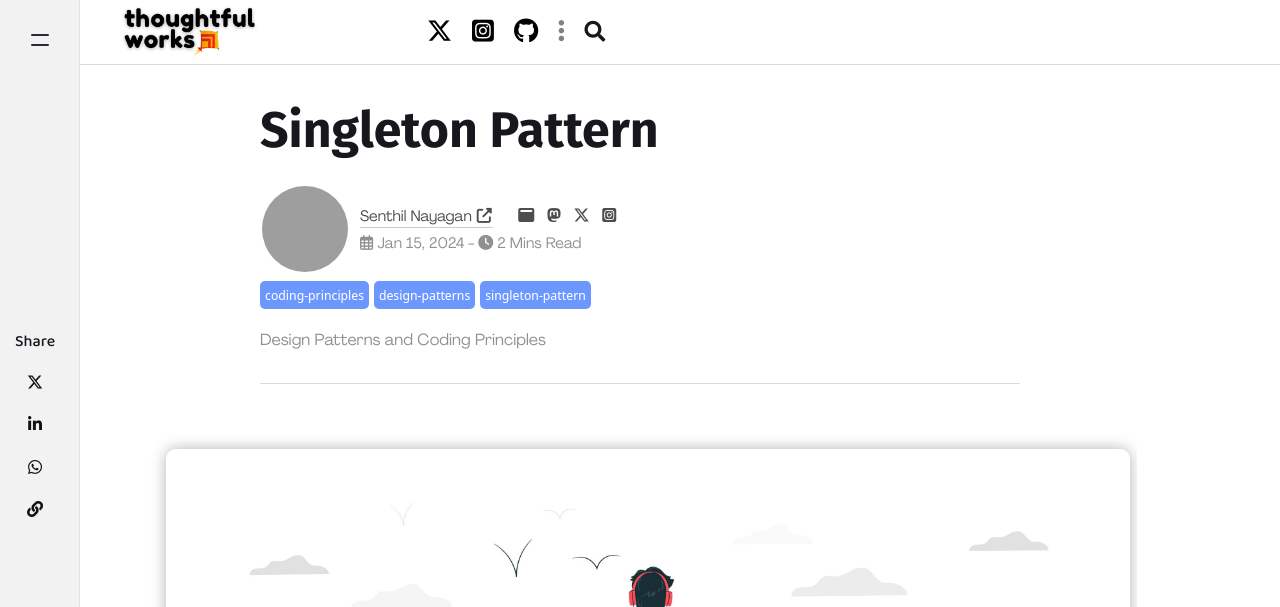
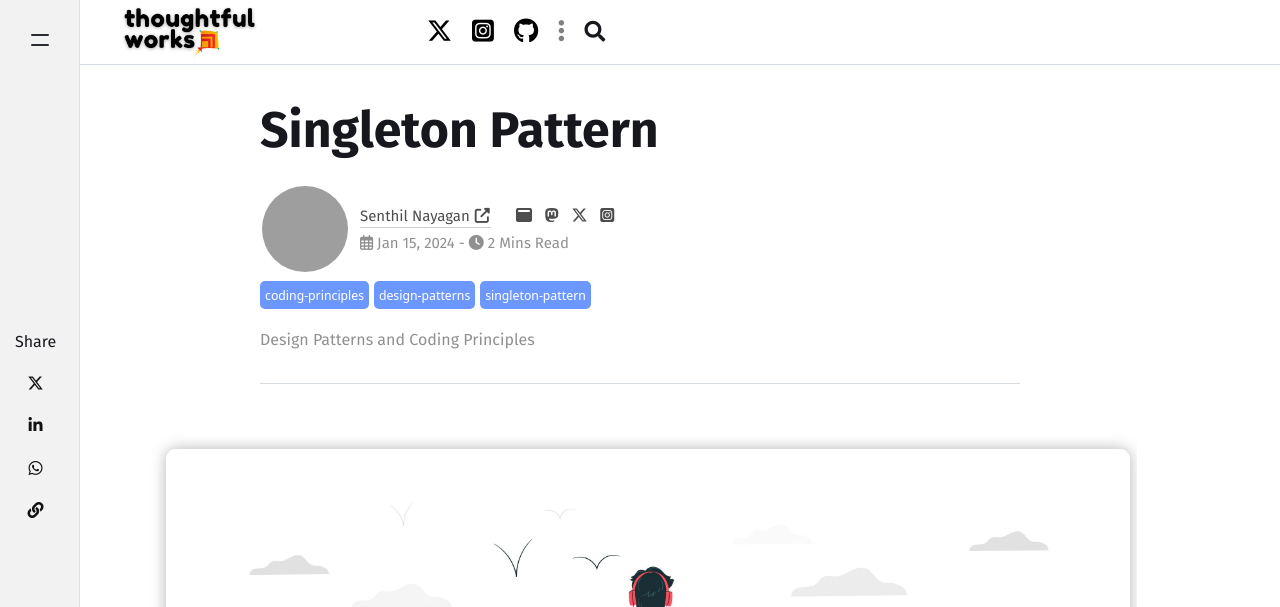
Before and after one commit to thoughtfulworks/thoughtfulworks.github.io, a Jekyll site: the page built from _posts/design-patterns-and-coding-principles/2024-01-16-singleton-pattern-or-object.markdown, in a window 1280 px wide and 900 px high. Shown: the top 607 px of the window. Built offline with Jekyll 4.4.1, drawn with Linux system fonts in a browser that asks for light colours; nearby versions of some CDN libraries; comment, search, counter and statistics services are not loaded; grey boxes are pictures that could not be loaded.

Commit message:
UI font changes

```diff
--- a/assets/css/theme.scss
+++ b/assets/css/theme.scss
@@ -130,8 +130,6 @@ $enable-rounded: false;
 // general
 body, input, button, select, optgroup, textarea {
     font-family: "Fira Sans", Sans-fallback;
-    // font-family: "Roboto";
-    // font-family: Opensans;
     color: $text-color;
     color-scheme: light;
 }
@@ -419,7 +417,6 @@ img, img:hover {
         }
     }
     .card-text {
-        font-family: Agrandir;
         font-weight: 400;
         font-size: 16px;
         //line-height: 1.2;
@@ -450,7 +447,6 @@ img, img:hover {
     }
 }
 .post-date-and-mins-read {
-    font-family: Agrandir;
     font-size: 15px;
     color: #909090;
     // text-transform: uppercase;
@@ -617,7 +613,6 @@ img, img:hover {
     border-radius: 10px;
     .author-description {
         font-size: 16px;
-        font-family: Agrandir;
     }
     .author-thumb {
         width: 120px;
@@ -755,7 +750,6 @@ img, img:hover {
 
 // Share
 .share {
-    font-family: BalooDa2;
     position: fixed; left: 15px; bottom: 40%; z-index: 1026;
     text-align: center;
     ul {
@@ -1153,8 +1147,6 @@ sharing {
 }
 
 .author-name {
-    font-family: Agrandir;
-    // font-family: Roboto;
     // text-transform: uppercase;
     font-size: 15px;
     // font-weight: bold;
@@ -1210,7 +1202,6 @@ sharing {
 
 // Kicker aka catagoery
 .kicker {
-    // font-family: Agrandir;
     font-size: 15px;
     text-transform: uppercase;
     a {
@@ -1224,7 +1215,6 @@ sharing {
 }
 
 .summary {
-    font-family: Agrandir;
     font-size: 16px;
     color: #909090;
     max-width: 800px;
@@ -1264,7 +1254,6 @@ sharing {
 }
 
 .draft {
-    font-family: Agrandir;
     max-width: 800px;
     margin-left: auto;
     margin-right: auto;
@@ -1299,7 +1288,6 @@ mark {
 
 .featured-image-credits {
     text-align: center;
-    font-family: BalooDa2;
     color: #909090;
     font-size: 80%;
     line-height: 3em;
```
Also changed, not shown: 3 other files.
